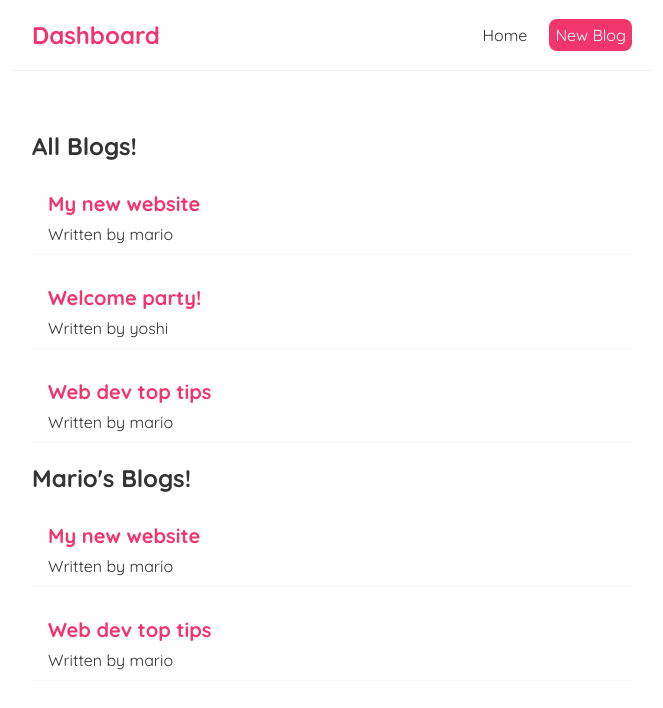
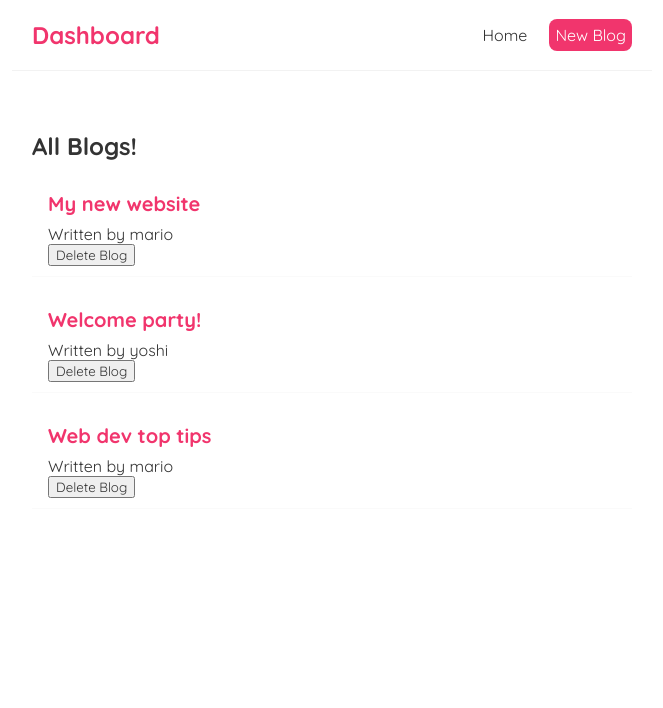
Before and after one commit to Kaldinn/Invoices, a React (Create React App) app: page / in a window 1280 px wide. Shown: the top 708 px of the page, without its empty margins (308-971 px from the left). Built offline with nearby package versions, Linux system fonts and the light colour scheme.

Commit message:
Create functions as props, to handle deleting posts from object

```diff
--- a/src/BlogList/BlogList.jsx
+++ b/src/BlogList/BlogList.jsx
@@ -8,10 +8,12 @@ const BlogList = (props) => {
   return (
     <div className='blog-list'>
     <h2>{ blogsTitle }</h2>
+
     {blogs.map((blog) => (
         <div className='blog-preview' key={blog.id}>
         <h2>{blog.title}</h2>
         <p>Written by { blog.author }</p>
+        <button onClick={()=> props.handleDelete(blog.id)}>Delete Blog</button>
         </div>
     ))}
     </div>
--- a/src/Home/Home.jsx
+++ b/src/Home/Home.jsx
@@ -9,10 +9,19 @@ const Home = () => {
     { title: 'Welcome party!', body: 'lorem ipsum...', author: 'yoshi', id: 2 },
     { title: 'Web dev top tips', body: 'lorem ipsum...', author: 'mario', id: 3 }
   ])
+
+  const handleDelete = (id) => {
+    const newBlogs = blogs.filter(blog => blog.id !== id)
+    setBlogs(newBlogs)
+  }
+
   return (
     <div className='home'>
-      <BlogList blogs={blogs} blogsTitle = "All Blogs!"/>
-      <BlogList blogs={blogs.filter((blog) => blog.author === 'mario')} blogsTitle = "Mario's Blogs!"/>
+      <BlogList
+        blogs={blogs}
+        blogsTitle = "All Blogs!"
+        handleDelete = {handleDelete}
+      />
     </div>
   )
 }
```
